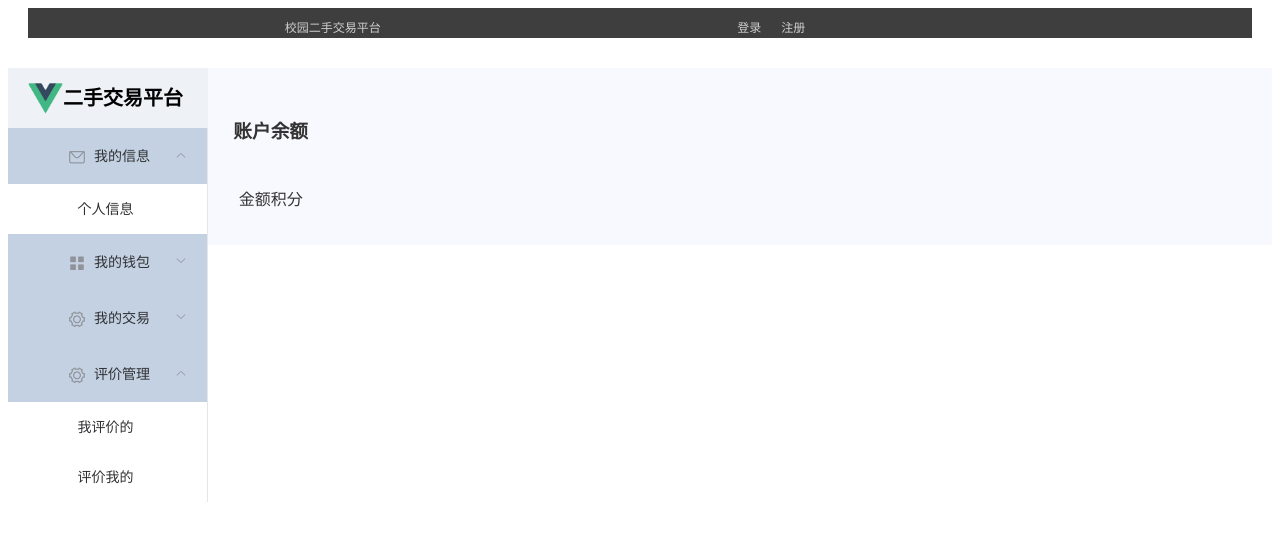
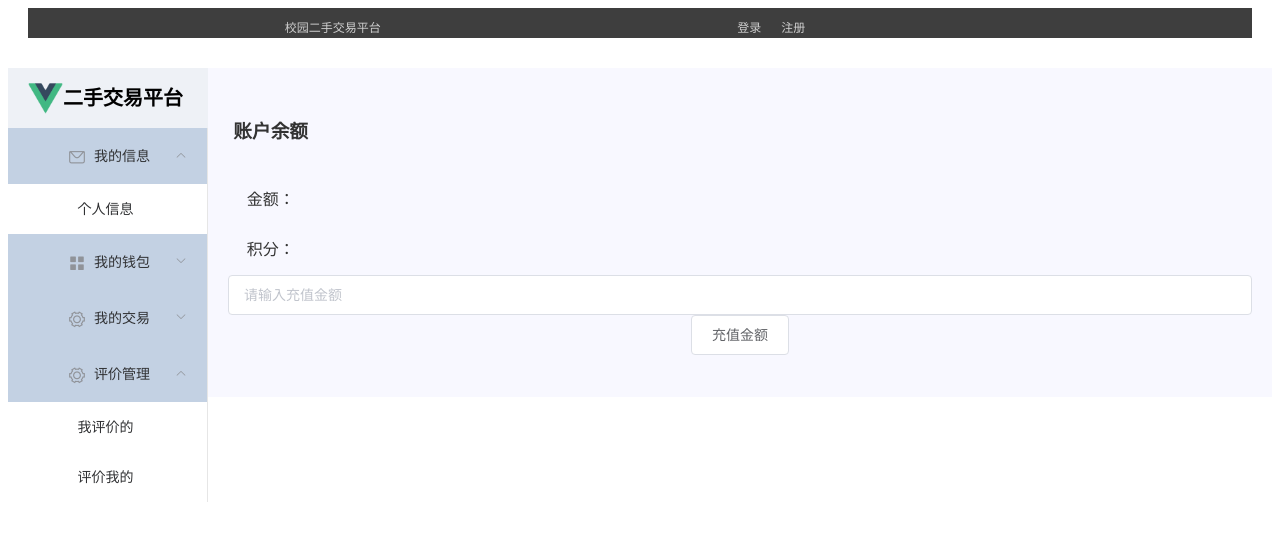
Before and after one commit to MoriiIF/SecondHandTrandingFront, a Vue app: page /balance in a window 1280 px wide. Shown: the top 540 px of the page. Built offline with nearby package versions, Linux system fonts and the light colour scheme; no server answers.

Commit message:
feat: 增加钱包充值功能

```diff
--- a/src/views/user/Balance.vue
+++ b/src/views/user/Balance.vue
@@ -3,9 +3,16 @@
         <el-row>
             <el-col span="2">
                 <h3>账户余额</h3>
-                <span style="display: inline-block">金额{{money}}</span>
-                <span style="display: inline-block">积分{{point}}</span>
+                <span style="display: inline-block">金额：{{money}}</span>
+                <span style="display: inline-block">积分：{{point}}</span>
             </el-col>
+
+            <el-form  :model="formInline">
+            <el-form-item  label="">
+                <el-input v-model="formInline.money" placeholder="请输入充值金额"></el-input>
+                <el-button @click="rechargeBalance">充值金额</el-button>
+            </el-form-item>
+            </el-form>
         </el-row>
 
     </div>
@@ -17,7 +24,10 @@ export default{
         return {
             userId: '',
             money: '',
-            point: ''
+            point: '',
+            formInline: {
+                money: ''
+            }
         }
     },
     methods: {
@@ -33,8 +43,19 @@ export default{
                 if(result.data['message'] == '操作成功') {
                     this.money = result.data['data']['balance']
                     this.point = result.data['data']['point']
-                    console.log(this.money)
-                    console.log(this.point)
+                }
+            })
+        },
+        rechargeBalance() {
+            var url = "http://49.232.81.174:8080/users/rechargeBalance"
+            this.axios.get(url, {
+                params: {
+                    'userId': localStorage.getItem('userId'),
+                    'money': this.formInline.money
+                }
+            }).then(result => {
+                if(result.data['message'] == '操作成功') {
+                    location.reload()
                 }
             })
         }
```
